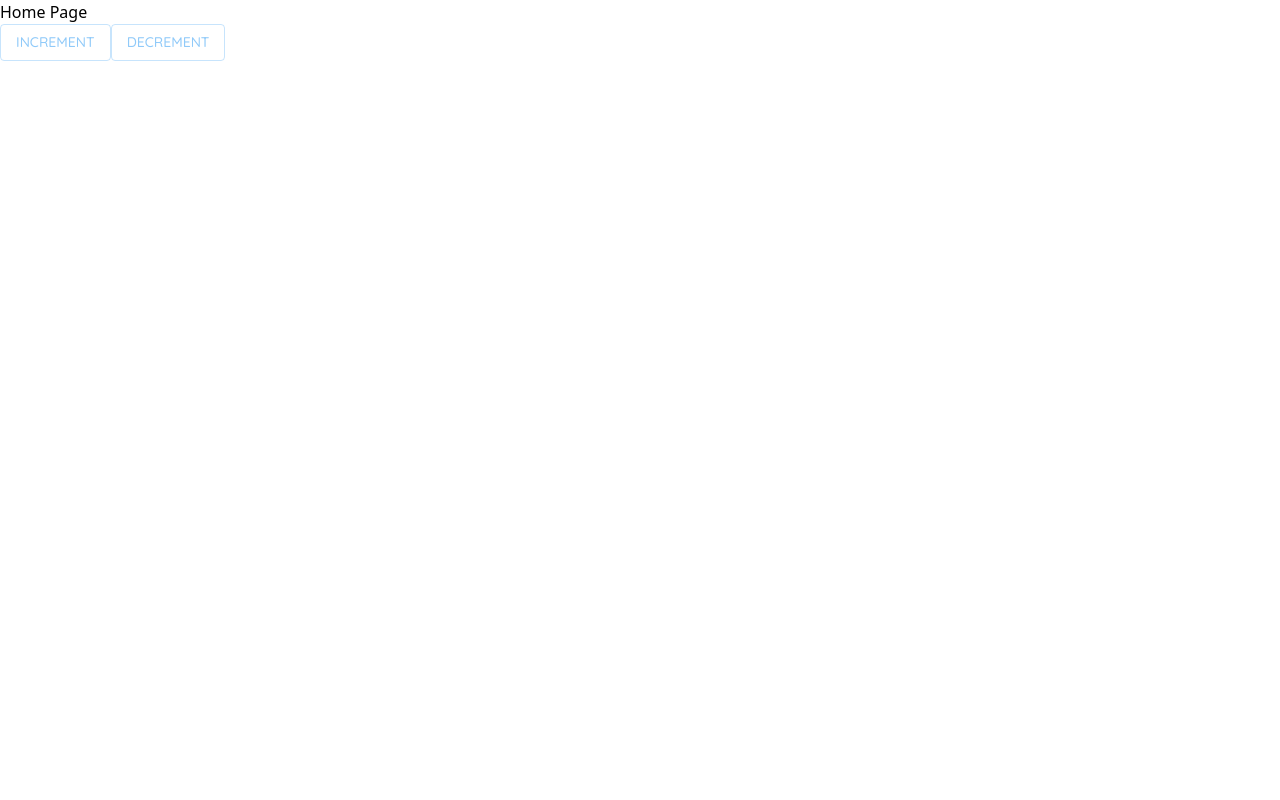
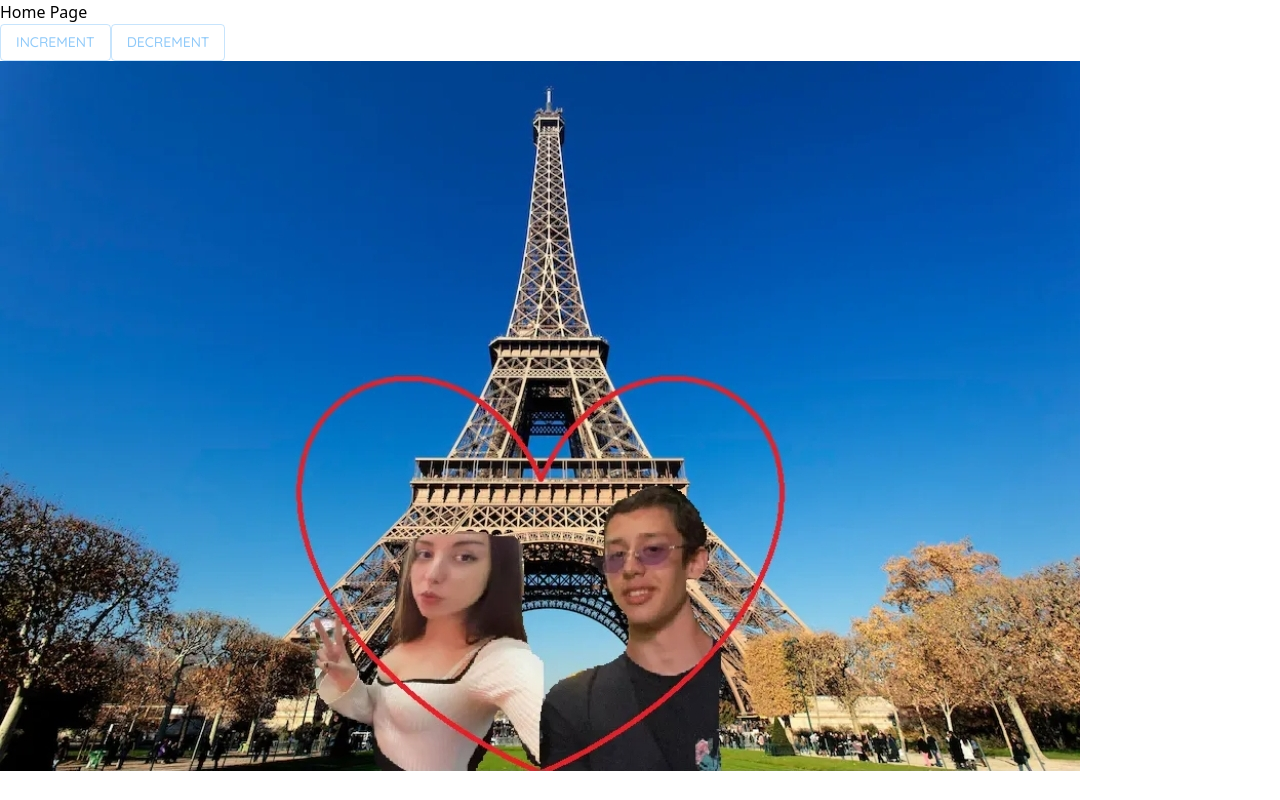
Before and after one commit to StiliyanDyankov/powernote-nextjs, a Next.js app: page / in a window 1280 px wide. Built offline with nearby package versions, Linux system fonts and the light colour scheme.

Commit message:
add photo to index

```diff
--- a/src/pages/index.tsx
+++ b/src/pages/index.tsx
@@ -26,6 +26,7 @@ export default function Home() {
             >
                 Decrement
             </Button>
+            <img src="images/Screenshot_2023-06-26-12-27-39-948_com.miui.gallery-edit.jpg" alt="" />
         </>
     );
 }
```
Also changed, not shown: public/images/Screenshot_2023-06-26-12-27-39-948_com.miui.gallery-edit.jpg (added).
